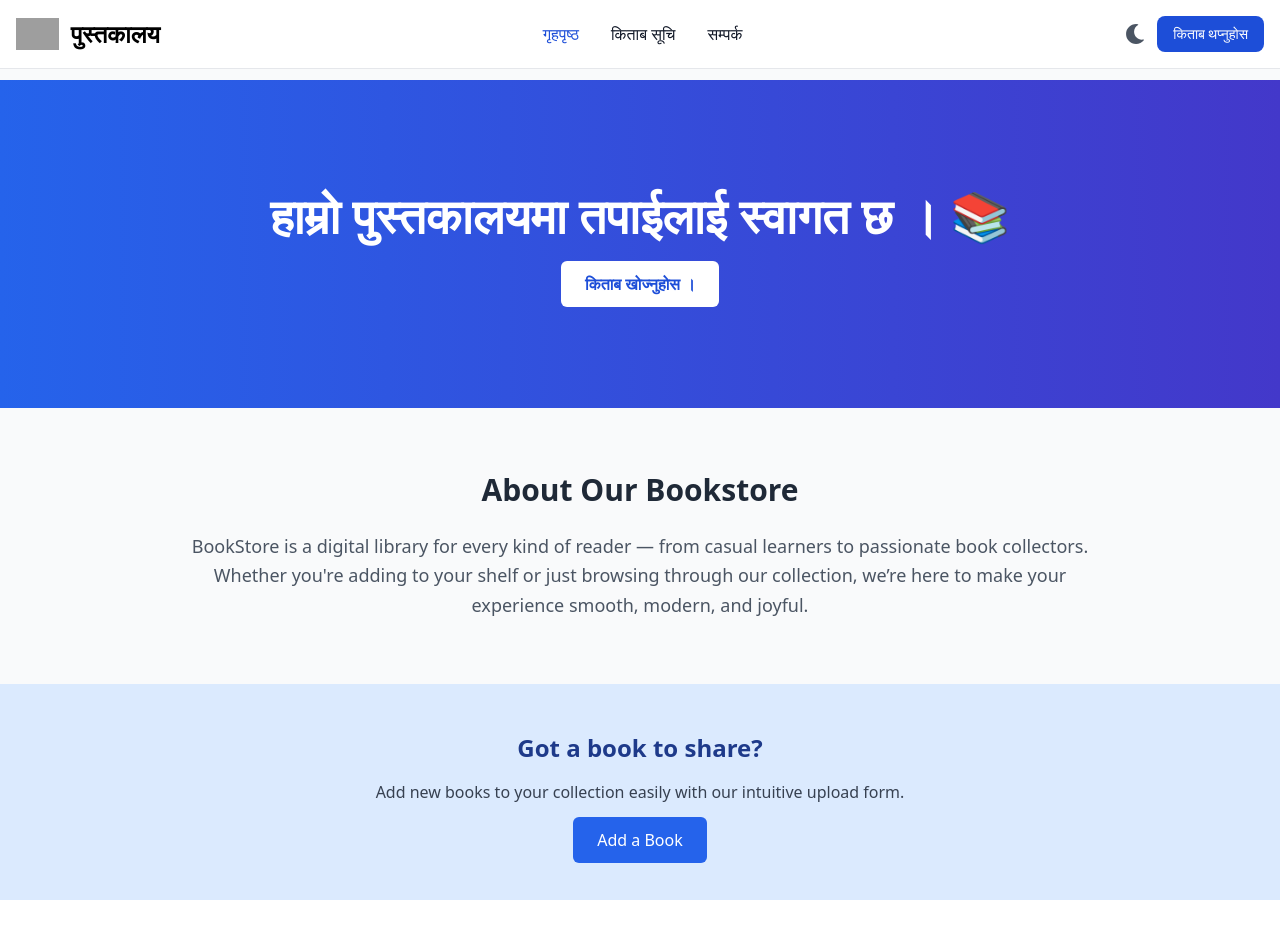
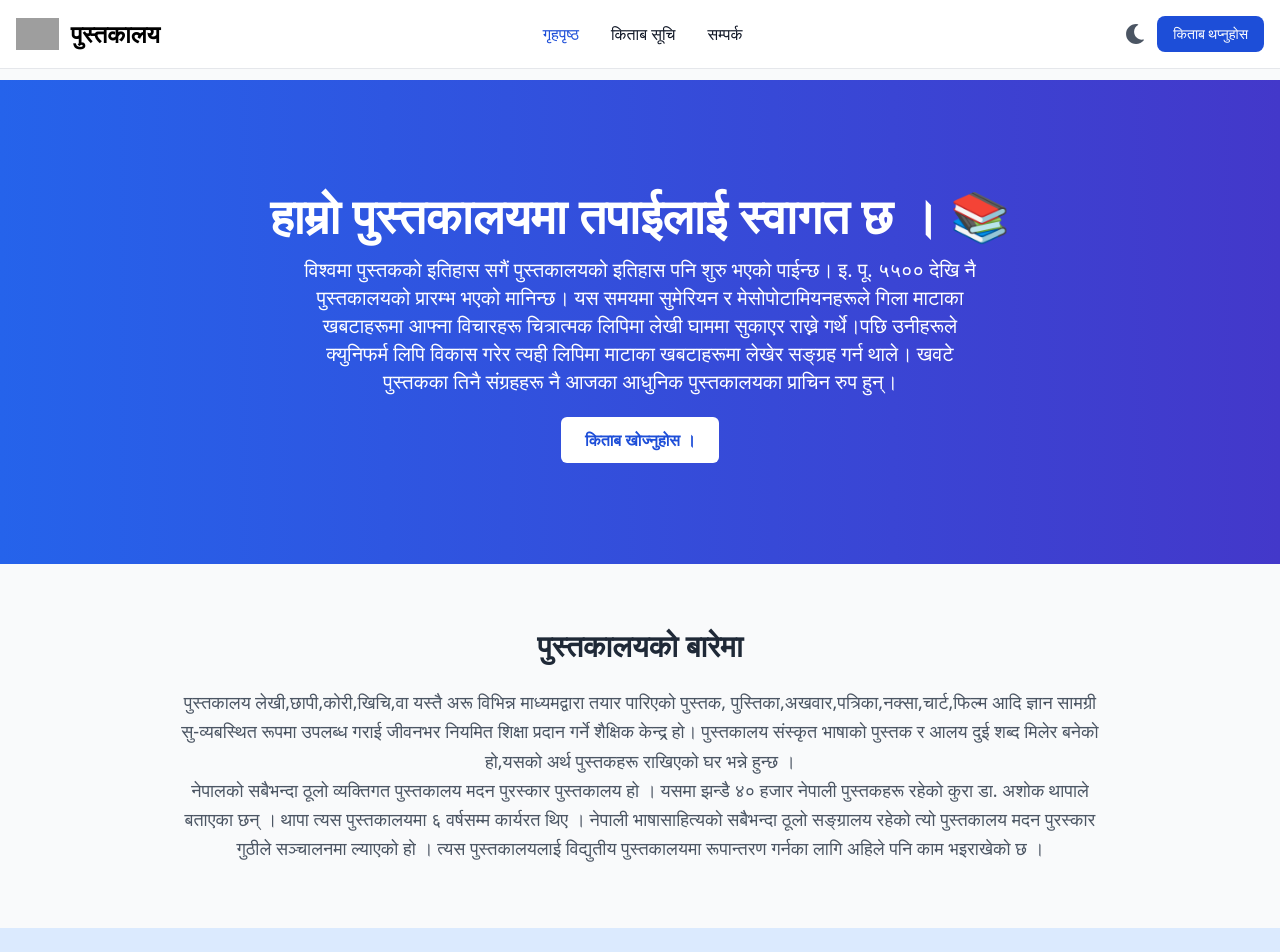
Before and after one commit to janak2019/bookstore_frontend, a React (Vite) app: page / in a window 1280 px wide. Shown: the top 952 px of the page. Built offline with nearby package versions, Linux system fonts and the light colour scheme; grey boxes are pictures that could not be loaded.

Commit message:
adding more content

```diff
--- a/src/pages/Home.jsx
+++ b/src/pages/Home.jsx
@@ -8,7 +8,7 @@ const Home = ({apibase}) => {
       <section className="text-center px-6 py-20 md:py-28 bg-gradient-to-r from-blue-600 to-indigo-700 text-white">
         <h1 className="text-4xl md:text-5xl font-bold mb-4">हाम्रो पुस्तकालयमा तपाईलाई स्वागत छ । 📚</h1>
         <p className="text-lg md:text-xl max-w-2xl mx-auto mb-8">
-
+          विश्वमा पुस्तकको इतिहास सगैं पुस्तकालयको इतिहास पनि शुरु भएको पाईन्छ। इ. पू. ५५०० देखि नै पुस्तकालयको प्रारम्भ भएको मानिन्छ। यस समयमा सुमेरियन र मेसोपोटामियनहरूले गिला माटाका खबटाहरूमा आफ्ना विचारहरू चित्रात्मक लिपिमा लेखी घाममा सुकाएर राख्ने गर्थे।पछि उनीहरूले क्युनिफर्म लिपि विकास गरेर त्यही लिपिमा माटाका खबटाहरूमा लेखेर सङ्ग्रह गर्न थाले। खवटे पुस्तकका तिनै संग्रहहरू नै आजका आधुनिक पुस्तकालयका प्राचिन रुप हुन्।
         </p>
         <Link
           to="/book-list"
@@ -20,12 +20,12 @@ const Home = ({apibase}) => {
 
       {/* About Section */}
       <section className="py-16 px-6 md:px-12 max-w-5xl mx-auto text-center">
-        <h2 className="text-3xl font-semibold mb-6">About Our Bookstore</h2>
+        <h2 className="text-3xl font-semibold mb-6">पुस्तकालयको बारेमा</h2>
         <p className="text-gray-600 dark:text-gray-300 leading-relaxed text-lg">
-          BookStore is a digital library for every kind of reader — from casual
-          learners to passionate book collectors. Whether you're adding to your
-          shelf or just browsing through our collection, we’re here to make your
-          experience smooth, modern, and joyful.
+         पुस्तकालय लेखी,छापी,कोरी,खिचि,वा यस्तै अरू विभिन्न माध्यमद्वारा तयार पारिएको पुस्तक, पुस्तिका,अखवार,पत्रिका,नक्सा,चार्ट,फिल्म आदि ज्ञान सामग्री सु-व्यबस्थित रूपमा उपलब्ध गराई जीवनभर नियमित शिक्षा प्रदान गर्ने शैक्षिक केन्द्र हो। पुस्तकालय संस्कृत भाषाको पुस्तक र आलय दुई शब्द मिलेर बनेको हो,यसको अर्थ पुस्तकहरू राखिएको घर भन्ने हुन्छ ।
+        </p>
+        <p className="text-gray-600 dark:text-gray-300 leading-relaxed text-lg">
+          नेपालको सबैभन्दा ठूलो व्यक्तिगत पुस्तकालय मदन पुरस्कार पुस्तकालय हो । यसमा झन्डै ४० हजार नेपाली पुस्तकहरू रहेको कुरा डा. अशोक थापाले बताएका छन् । थापा त्यस पुस्तकालयमा ६ वर्षसम्म कार्यरत थिए । नेपाली भाषासाहित्यको सबैभन्दा ठूलो सङ्ग्रालय रहेको त्यो पुस्तकालय मदन पुरस्कार गुठीले सञ्चालनमा ल्याएको हो । त्यस पुस्तकालयलाई विद्युतीय पुस्तकालयमा रूपान्तरण गर्नका लागि अहिले पनि काम भइराखेको छ ।
         </p>
       </section>
 
@@ -33,16 +33,16 @@ const Home = ({apibase}) => {
       <section className="bg-blue-100 dark:bg-blue-900 py-12">
         <div className="max-w-4xl mx-auto px-6 text-center">
           <h3 className="text-2xl font-semibold mb-4 text-blue-900 dark:text-white">
-            Got a book to share?
+            पुस्तक साझेदारी गर्नुहोस ।
           </h3>
           <p className="text-gray-700 dark:text-gray-300 mb-6">
-            Add new books to your collection easily with our intuitive upload form.
+            तपाईसँग भएको पुस्तकहरु साझेदारी गर्नसक्नुहुनेछ ।
           </p>
           <Link
             to="/add-book"
             className="bg-blue-600 hover:bg-blue-700 text-white px-6 py-3 rounded-md font-medium"
           >
-            Add a Book
+            किताब थप्नुहोस
           </Link>
         </div>
       </section>
```
